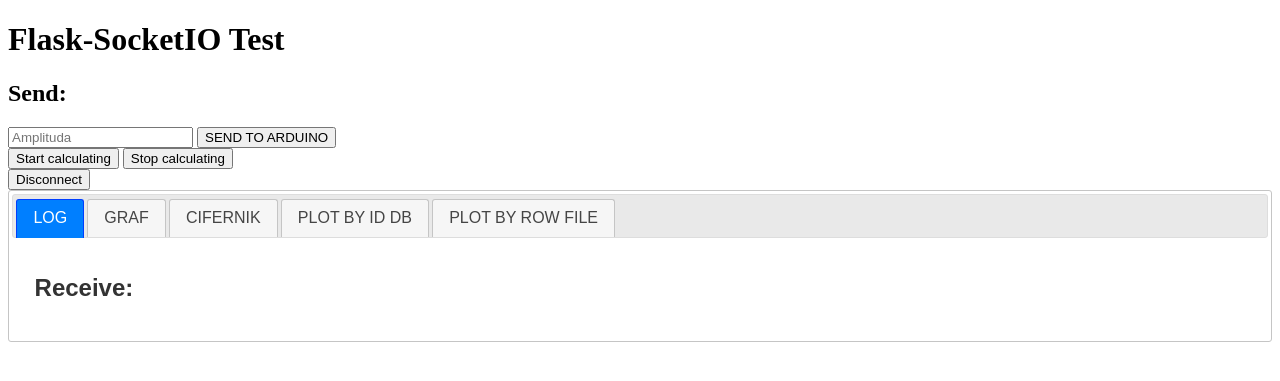
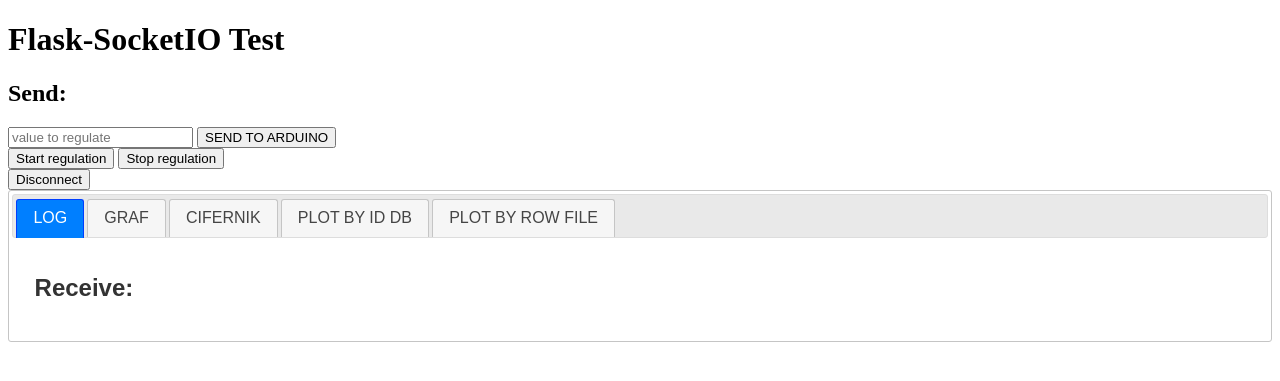
Before and after one commit to Stoky555/POIT, a Flask app: page / in a window 1280 px wide. Shown: the top 381 px of the page. Run offline with Flask 2, Linux system fonts and the light colour scheme; some libraries are stand-ins or nearby versions.

Commit message:
labels fix

```diff
--- a/templates/index.html
+++ b/templates/index.html
@@ -204,11 +204,11 @@
       <h1>Flask-SocketIO Test</h1>
       <h2>Send:</h2>
       <form id="emit" method="POST" action='#'>
-         <input type="text" name="emit_value" id="emit_value" placeholder="Amplituda">
+         <input type="text" name="emit_value" id="emit_value" placeholder="value to regulate">
          <input type="submit" value="SEND TO ARDUINO">
       </form>
-      <button id="buttonValStart" type="submit" value="send">Start calculating</button>
-      <button id="buttonValStop" type="submit" value="stop">Stop calculating</button>
+      <button id="buttonValStart" type="submit" value="send">Start regulation</button>
+      <button id="buttonValStop" type="submit" value="stop">Stop regulation</button>
       <form id="disconnect" method="POST" action="#">
          <input type="submit" value="Disconnect">
       </form>
```
